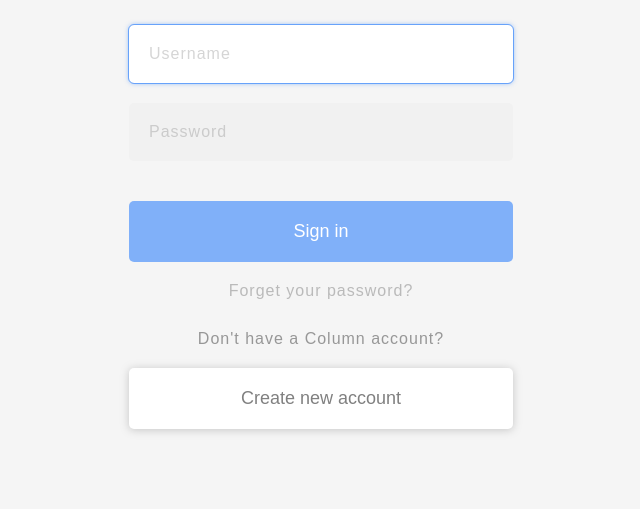
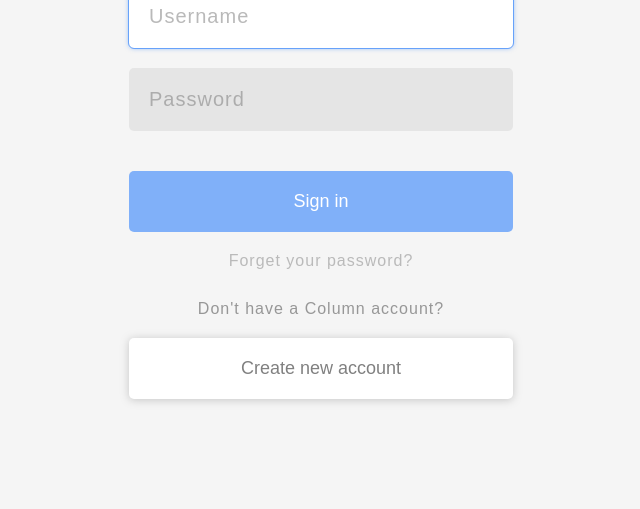
Before and after one commit to ChrisNze/login, a plain HTML site: page index.html in a window 1280 px wide. Shown: the part 291-800 px from the top of the page, without its empty margins (319-959 px from the left). Drawn offline with Linux system fonts and the light colour scheme.

Commit message:
Modified

```diff
--- a/css/style.css
+++ b/css/style.css
@@ -18,9 +18,8 @@ body {
 	background-color: #f5f5f5;
 	width: 100vw;
 	height: 100vh;
-	padding: 4rem 0 4rem 0;
+	padding: 4rem 0 2rem 0;
 	display: flex;
-	align-items: center;
 	justify-content: center;
 }
 
@@ -65,12 +64,12 @@ body {
 }
 
 .input_container input::placeholder {
-	opacity: 0.3;
+	opacity: 0.5;
 }
 
 .input_container input::placeholder,
 .input_container input {
-	font-size: 1.6rem;
+	font-size: 2rem;
 	letter-spacing: inherit;
 }
 
@@ -80,7 +79,7 @@ body {
 }
 
 .input_password {
-	background-color: rgba(204, 204, 204, 0.1);
+	background-color: rgba(204, 204, 204, 0.4);
 }
 
 .btn {
@@ -150,6 +149,10 @@ p a:hover {
 	.form_container {
 		width: 80%;
 	}
+
+	.container {
+		padding: 4rem 0 4rem 0;
+	}
 }
 
 @media (max-width: 400px) {
```
